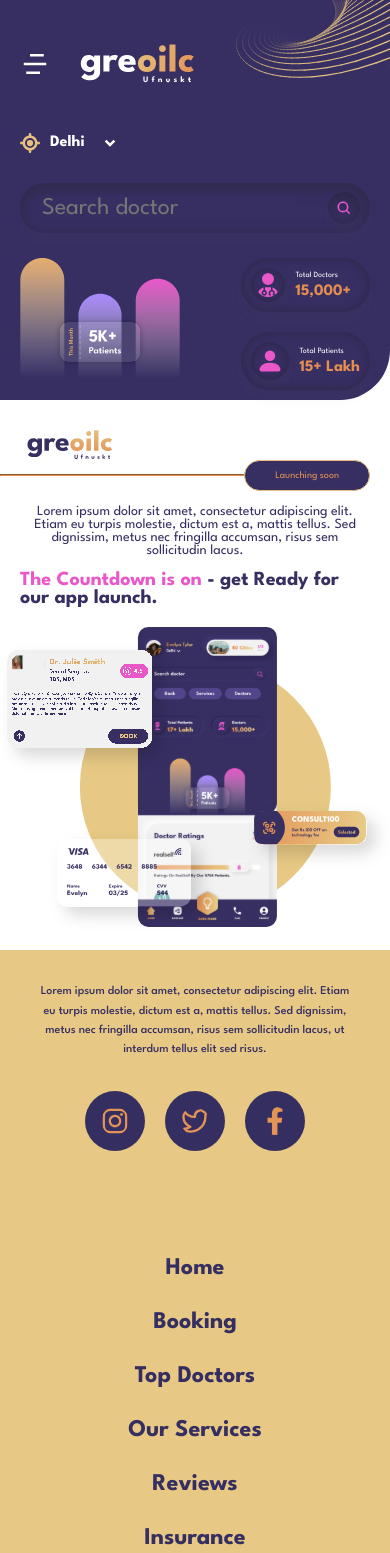
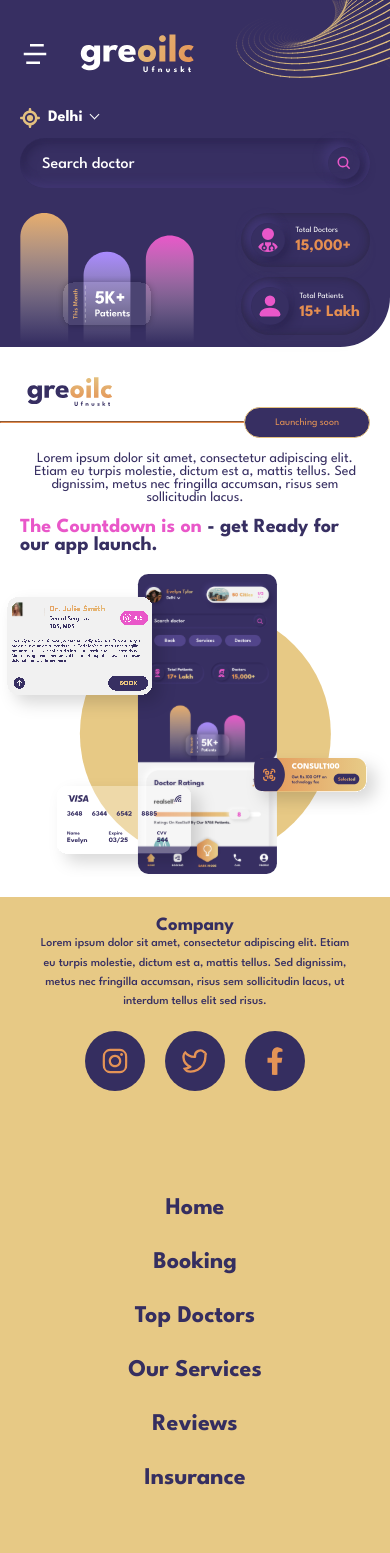
Before and after one commit to 8rachana/comingsoon, a React (Create React App) app: page / in a window 390 px wide. Shown: the top 1553 px of the page. Built offline with nearby package versions, Linux system fonts and the light colour scheme.

Commit message:
mobile responsive changes1

```diff
--- a/src/components/content/Content.css
+++ b/src/components/content/Content.css
@@ -1,5 +1,5 @@
 .cnt-main {
-  background-image: url("../../assets/backgroundtest.svg");
+  background-image: url("../../assets/background.svg");
   background-size: cover;
   background-position: center;
   /* background-repeat: no-repeat; */
@@ -20,13 +20,19 @@
   flex-direction: column;
   align-items: self-start;
 }
-.docs-icon {
+.docs-icon1 {
   color: rgb(233, 87, 201);
-  font-size: 24px;
+  font-size: 28px;
   border-radius: 100px;
   padding: 5px;
-  box-shadow: rgb(25 25 25 / 40%) 0px 0px 10px 0px inset,
-    rgb(95 92 92 / 5%) 0px 10px 10px 0px;
+  box-shadow: -5px -5px 10px 0 #403672, 5px 5px 10px 0 #2d2653;
+}
+.docs-icon2 {
+  color: rgb(233, 87, 201);
+  font-size: 30px;
+  border-radius: 100px;
+  padding: 5px;
+  box-shadow: -5px -5px 10px 0 #403672, 5px 5px 10px 0 #2d2653;
 }
 .cnt-right-res {
   display: none;
@@ -40,9 +46,9 @@
   background: #372f62;
   width: 100%;
   height: 70px;
-  box-shadow: rgb(32 32 32 / 40%) 0px 4px 16px 0px inset,
-    rgb(95 92 92 / 5%) 0px 10px 10px 0px;
+  box-shadow: inset -5px -5px 10px #403672, inset 5px 5px 10px #2d2653;
 }
+
 .cnt-left,
 .cnt-right {
   width: 50vw;
@@ -78,8 +84,7 @@
   padding: 8px;
   cursor: pointer;
   font-size: 30px;
-  box-shadow: rgb(32 32 32 / 40%) 0px 4px 16px 0px inset,
-    rgb(95 92 92 / 5%) 0px 10px 10px 0px;
+  box-shadow: -5px -5px 10px 0 #403672, 5px 5px 10px 0 #2d2653;
   color: #e957c9;
 }
 .src-paragraph {
@@ -126,8 +131,7 @@
   text-align: left;
   background: #372f62;
   gap: 10px;
-  box-shadow: rgb(29 28 28 / 40%) 0px 0px 10px 0px inset,
-    rgb(95 92 92 / 5%) 0px 10px 10px 0px;
+  box-shadow: 0 5px 10px #403672, inset 0 5px 10px #2d2653;
 }
 .cnt-count {
   display: flex;
@@ -153,6 +157,11 @@
   flex-direction: column;
   gap: 40px;
 }
+.src-input::placeholder {
+  color: #ffff;
+  font-size: 20px;
+  font-weight: bold;
+}
 /* media query */
 
 @media only screen and (max-width: 767px) {
@@ -166,7 +175,7 @@
   .cnt-left-res {
     display: flex;
     flex-direction: column;
-    padding: 0px 20px 10px 20px;
+    padding: 0px 20px 0px 20px;
     background: #372f62;
     border-radius: 0 0 50px 0;
     gap: 25px;
@@ -175,13 +184,43 @@
     display: flex;
     flex-direction: column;
   }
+
+  .src-input {
+    border: none;
+    background: #372f62;
+    color: #ffffff;
+    font-size: 20px;
+    font-family: "League Spartan", sans-serif;
+  }
+  .src-input::placeholder {
+    color: #ffff;
+    font-size: 16px;
+    font-weight: 500;
+  }
+  .loc-search {
+    display: flex;
+    flex-direction: column;
+    gap: 10px;
+  }
+
+  .arrow {
+    border: solid #fff;
+    border-width: 0 1px 1px 0;
+    display: inline-block;
+    padding: 3px;
+    margin-bottom: 6px;
+  }
+
+  .down {
+    transform: rotate(45deg);
+    -webkit-transform: rotate(45deg);
+  }
   .src-icon-res {
     border-radius: 100%;
     padding: 8px;
     cursor: pointer;
     font-size: 16px;
-    box-shadow: rgb(32 32 32 / 40%) 0px 4px 16px 0px inset,
-      rgb(95 92 92 / 5%) 0px 10px 10px 0px;
+    box-shadow: -5px -5px 10px 0 #403672, 5px 5px 10px 0 #2d2653;
     color: #e957c9;
   }
   .search-container-res {
@@ -192,8 +231,7 @@
     padding: 10px 10px 10px 20px;
     justify-content: space-between;
     background: #372f62;
-    box-shadow: rgb(32 32 32 / 40%) 0px 4px 16px 0px inset,
-      rgb(95 92 92 / 5%) 0px 10px 10px 0px;
+    box-shadow: inset -5px -5px 10px #403672, inset 5px 5px 10px #2d2653;
   }
 
   .src-paragraph-res {
@@ -204,7 +242,7 @@
   .cnt-display-res {
     display: flex;
     flex-direction: column;
-    gap: 20px;
+    gap: 10px;
   }
   .graphs-data-res {
     display: flex;
@@ -212,13 +250,19 @@
     justify-content: space-between;
   }
 
-  .doc-icon {
+  .doc-icon1 {
     color: rgb(233, 87, 201);
-    font-size: 24px;
+    font-size: 28px;
     border-radius: 100px;
     padding: 5px;
-    box-shadow: rgb(25 25 25 / 40%) 0px 0px 10px 0px inset,
-      rgb(95 92 92 / 5%) 0px 10px 10px 0px;
+    box-shadow: -5px -5px 10px 0 #403672, 5px 5px 10px 0 #2d2653;
+  }
+  .doc-icon2 {
+    color: rgb(233, 87, 201);
+    font-size: 30px;
+    border-radius: 100px;
+    padding: 5px;
+    box-shadow: -5px -5px 10px 0 #403672, 5px 5px 10px 0 #2d2653;
   }
   .cnt-count-res {
     display: flex;
@@ -278,7 +322,7 @@
     font-size: 8px;
   }
   .cnt-graphs-res {
-    height: 120px;
+    height: 130px;
   }
 
   .reslogo {
@@ -301,11 +345,12 @@
     border: 1px solid #e4c17f;
     font-size: 10px;
     white-space: nowrap;
+
   }
   .res-loc {
     display: flex;
     align-items: center;
     justify-content: flex-start;
-    gap: 10px;
+    gap: 8px;
   }
 }
--- a/src/components/content/Content.js
+++ b/src/components/content/Content.js
@@ -41,21 +41,16 @@ const Content = () => {
               </p>
             </div>
 
-            {/* <div className="graphs-data"> */}
             <div className="cnt-display">
               <div className="cnt-doc">
-                <FaUserDoctor
-                  className="docs-icon"
-                />
+                <FaUserDoctor className="docs-icon1" />
                 <div className="cnt-count">
                   <p className="cnt-ttl">Total Doctors</p>
                   <p className="cnt-num">15,000+</p>
                 </div>
               </div>
               <div className="cnt-pat">
-                <BsFillPersonFill
-                  className="docs-icon"
-                />
+                <BsFillPersonFill className="docs-icon2" />
                 <div className="cnt-count">
                   <p className="cnt-ttl">Total Patients</p>
                   <p className="cnt-num">15+ Lakh</p>
@@ -66,32 +61,30 @@ const Content = () => {
             <div className="graphdiv">
               <img src={graphs} alt="graphs" className="cnt-graphs" />
             </div>
-            {/* </div> */}
           </div>
         </div>
-        {/* <div className="cnt-right"> */}
         <img src={cards} alt="notifications" className="cnt-card cnt-right" />
         <img
           src={responsive}
           alt="notifications"
           className="cnt-card cnt-right-res"
         />
-
-        {/* </div> */}
       </div>
 
       <div className="cnt-main-res">
         <div className="cnt-left-res">
+          <div className="loc-search">
             <div className="res-loc">
               <FaLocationCrosshairs
                 className="loc-icon"
                 style={{ color: "E4C17F", fontSize: "20px" }}
               />
               <h4 style={{ color: "#ffff", margin: "0px" }}>Delhi</h4>
-            <RiArrowDropDownLine
+              <i class="arrow down"></i>
+              {/* <RiArrowDropDownLine
                 className="loc-drop"
                 style={{ color: "#fff", fontSize: "30px" }}
-            />
+              /> */}
             </div>
             <div class="search-container-res">
               <input
@@ -102,12 +95,12 @@ const Content = () => {
               />
               <IoSearch className="src-icon-res" />
             </div>
-
+          </div>
           <div className="graphs-data-res">
             <div className="cnt-display-res">
               <div className="cnt-doc-res">
                 <FaUserDoctor
-                  className="doc-icon"
+                  className="doc-icon1"
                   style={{ color: "E957C9", fontSize: "24px" }}
                 />
                 <div className="cnt-count-res">
@@ -117,7 +110,7 @@ const Content = () => {
               </div>
               <div className="cnt-pat-res">
                 <BsFillPersonFill
-                  className="doc-icon"
+                  className="doc-icon2"
                   style={{ color: "E957C9", fontSize: "28px" }}
                 />
                 <div className="cnt-count-res">
--- a/src/components/footer/Footer.css
+++ b/src/components/footer/Footer.css
@@ -12,6 +12,9 @@
   display: flex;
   flex-direction: column;
   gap: 30px;
+}
+.ftr-cpny {
+  display: none;
 }
 .ft-main {
   background: #e7c985;
@@ -77,11 +80,12 @@ h2 {
   font-weight: 600;
   margin: 0;
 }
-.res-curves{
+.res-curves {
   display: none;
 }
- .curves{
+.curves {
   display: block;
+  width: 80%;
 }
 /* media query for other devices */
 @media only screen and (max-width: 767px) {
@@ -90,12 +94,27 @@ h2 {
     padding: 40px 50px;
     gap: 10px;
   }
+  .ftr-company-ttl {
+    display: flex;
+    flex-direction: column;
+    align-items: center;
+    text-align: center;
+  }
+  .ftr-cpny {
+    display: flex;
+    align-items: center;
+    text-align: center;
+    color: #352e60;
+    margin: 0;
+    padding: 0;
+  }
   .ft-logo {
     display: none;
   }
   .ft-det {
     font-size: 12px;
     text-align: center;
+    margin: 0;
   }
   .ft-top {
     flex-direction: column;
@@ -119,33 +138,32 @@ h2 {
     padding: 50px 0;
     align-items: center;
   }
-  .curves{
+  .curves {
     display: none;
   }
-.res-curves{
+  .res-curves {
     display: block;
   }
   .ft-left {
     align-items: center;
   }
-.ft-left, .ft-right {
-    width:100%;
+  .ft-left,
+  .ft-right {
+    width: 100%;
   }
-
 }
 
 @media only screen and (min-device-width: 768px) and (max-device-width: 1024px) and (orientation: portrait) {
-
   .ft-main {
     padding: 20px 40px;
   }
-.res-curves{
+  .res-curves {
     display: none;
   }
   .ft-top {
     gap: 50px;
   }
-  .ft-left{
+  .ft-left {
     align-items: center;
   }
 }
--- a/src/components/footer/Footer.js
+++ b/src/components/footer/Footer.js
@@ -6,19 +6,21 @@ import { FiTwitter } from "react-icons/fi";
 import line from "../../assets/curves.svg";
 import resline from "../../assets/res_curves.svg";
 
-
 const footer = () => {
   return (
     <div className="ft-main">
       <div className="ft-top">
         <div className="ft-left">
           <img src={footerlogo} alt="greoilc" className="ft-logo" />
+          <div className="ftr-company-ttl">
+            <h3 className="ftr-cpny">Company</h3>
             <p className="ft-det">
               Lorem ipsum dolor sit amet, consectetur adipiscing elit. Etiam eu
               turpis molestie, dictum est a, mattis tellus. Sed dignissim, metus
               nec fringilla accumsan, risus sem sollicitudin lacus, ut interdum
               tellus elit sed risus.
             </p>
+          </div>
           <div className="ft-scl">
             <FaInstagram className="ins-logo" />
             <FiTwitter className="twt-logo" />
--- a/src/components/header/Header.css
+++ b/src/components/header/Header.css
@@ -47,7 +47,7 @@
 /* media query */
 @media only screen and (max-width: 767px) {
   .hd-main {
-    padding: 30px 20px;
+    padding: 20px 20px;
     display: flex;
     align-items: center;
     flex-direction: row;
```
Lines whose indentation alone changed are shown as unchanged.
